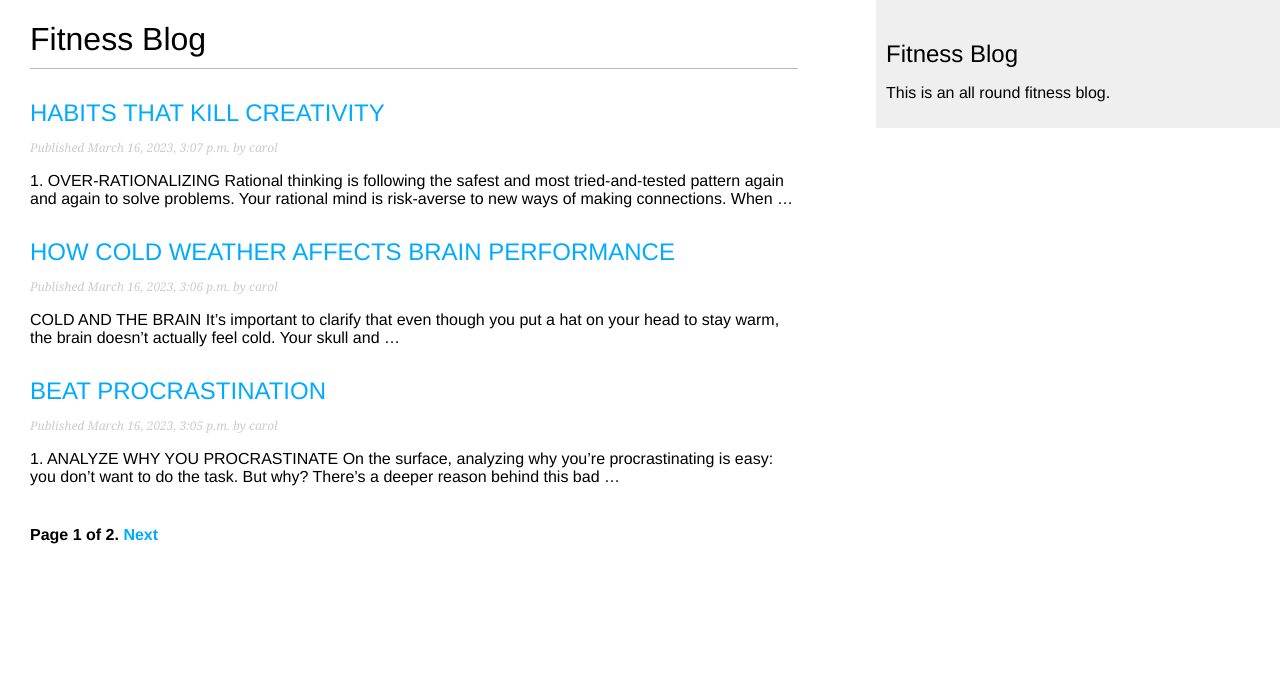
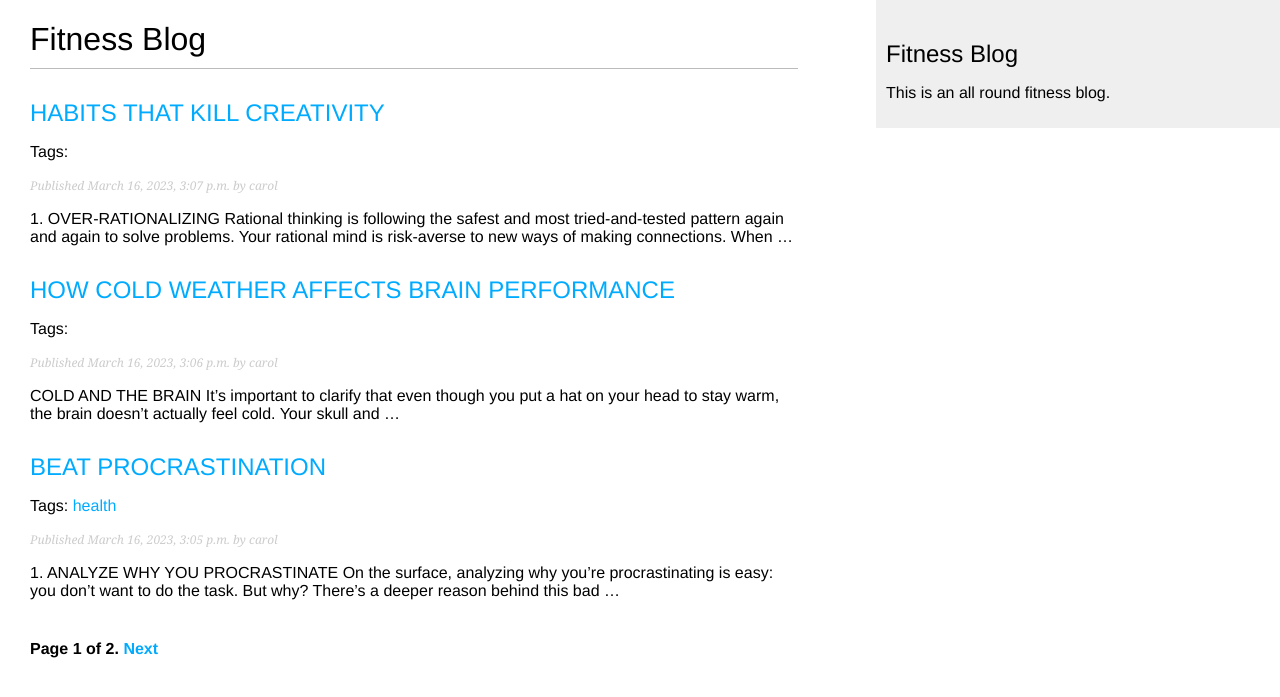
Before and after one commit to CarolGitonga/Fitnessblog, a Django app: page /blog/ in a window 1280 px wide. Shown: the top 697 px of the page. Run offline with Django 4.2, Linux system fonts and the light colour scheme; data comes from the database, SQL or seed files in the repository; both versions use the stored data as it was after the commit; parts of the project's set-up code (start-up, migrations or seed data) failed here and were passed over.

Commit message:
retrieve posts by similarity

```diff
--- a/blog/models.py
+++ b/blog/models.py
@@ -2,6 +2,7 @@ from django.db import models
 from django.utils import timezone
 from django.contrib.auth.models import User
 from django.urls import reverse
+from taggit.managers import TaggableManager
 
 # Create your models here.
 
@@ -27,6 +28,7 @@ class Post(models.Model):
     author = models.ForeignKey(User, on_delete=models.CASCADE, related_name='blog_posts')
     objects = models.Manager()# The default manager
     published = PublishedManager()# Our custom managerf
+    tags = TaggableManager()
 
     class Meta:# this class defines metadata for the model
          ordering = ['-publish']#ordering attribute tells Django to sort results by the publish field
--- a/blog/templates/post/list.html
+++ b/blog/templates/post/list.html
@@ -4,18 +4,30 @@
 
 {% block content %}
 <h1>Fitness Blog</h1>
+{% if tag %}
+<h2> Posts tagged with "{{ tag.name }}"</h2>
+{% endif %}
+
 {% for post in posts %}
 <h2>
     <a href="{{ post.get_absolute_url}}">
         {{ post.title}}
     </a>
 </h2>
+<p class="tags">
+    Tags:
+    {% for tag in post.tags.all %}
+    <a href="{% url "blog:post_list_by_tag" tag.slug %}">
+        {{ tag.name }}
+    </a>
+    {% if not forloop.last %}, {% endif %}
+    {% endfor %}
 <p class="date">
     Published {{ post.publish }} by {{ post.author}}
 </p>
 {{ post.body|truncatewords:30|linebreaks }}
 {% endfor %}
 
-{% include "pagination.html" with page=page_obj %}
+{% include "pagination.html" with page=posts %}
 
 {% endblock %}
--- a/blog/urls.py
+++ b/blog/urls.py
@@ -4,12 +4,15 @@ from . import views
 app_name = 'blog'#allows to organize URLs by application and use the name when referring to them
 
 urlpatterns = [
-    path('', views.PostListView.as_view(), name='post_list'),
+    path('', views.post_list, name='post_list'),
+    #path('', views.PostListView.as_view(), name='post_list'),
 
     #use the publication date and slug for the post detail URL
     path('<int:year>/<int:month>/<int:day>/<slug:post>/', views.post_detail, name='post_detail'),
 
     path('<int:post_id>/share/', views.post_share, name='post_share'),
 
-    path('<int:post_id>/comment/', views.post_comment, name='post_comment')
+    path('<int:post_id>/comment/', views.post_comment, name='post_comment'),
+
+    path('tag/<slug:tag_slug>/', views.post_list, name='post_list_by_tag'),
 ]
--- a/blog/views.py
+++ b/blog/views.py
@@ -6,10 +6,16 @@ from django.views.generic import ListView
 from .forms import EmailPostForm, CommentForm
 from django.core.mail import send_mail
 from django.views.decorators.http import require_POST
+from taggit.models import Tag
+from django.db.models import Count
 
 # Create your views here.
-def post_list(request):#takes the request object as the only parameter.This parameter is required by all views.
+def post_list(request, tag_slug=None):#takes the request object as the only parameter.This parameter is required by all views.
     post_list = Post.published.all()#retrieve all posts with PUBLISHED status
+    tag = None
+    if tag_slug:
+        tag = get_object_or_404(Tag,slug=tag_slug)
+        post_list = post_list.filter(tags__in=[tag])
     # Pagination with 3 posts per page
     paginator = Paginator(post_list, 3)
     page_number = request.GET.get('page', 1)
@@ -23,7 +29,7 @@ def post_list(request):#takes the request object as the only parameter.This para
         posts = paginator.page(paginator.num_pages)
 
 
-    return render(request, 'post/list.html', {'posts': posts})#renders request object,template path,context variables in the given template
+    return render(request, 'post/list.html', {'posts': posts,'tag': tag})#renders request object,template path,context variables in the given template
 
 def post_detail(request, post, year, month, day,):
     post = get_object_or_404(Post, status=Post.Status.PUBLISHED,
@@ -35,7 +41,13 @@ def post_detail(request, post, year, month, day,):
     comments = post.comments.filter(active=True)
     #form for users to comment
     form = CommentForm()
-    return render(request,'post/detail.html', {'post': post , 'comments':comments, 'form':form})
+    #form for users to comment
+    post_tags_ids = post.tags.values_list('id', flat=True)
+    similar_posts = Post.published.filter(tags__in=post_tags_ids)\
+                                .exclude(id=post.id)
+    similar_posts = similar_posts.annotate(same_tags=Count('tags'))\
+                                 .order_by('-same_tags','-publish')[:4]
+    return render(request,'post/detail.html', {'post': post , 'comments':comments, 'form':form, 'similar_posts': similar_posts})
 
 class PostListView(ListView):
     #Alternative post list view
--- a/fitness/settings.py
+++ b/fitness/settings.py
@@ -38,6 +38,7 @@ INSTALLED_APPS = [
     'django.contrib.messages',
     'django.contrib.staticfiles',
     'blog.apps.BlogConfig',
+    'taggit',
 ]
 
 MIDDLEWARE = [
```
Also changed, not shown: blog/templates/post/detail.html (+9 -0 lines), blog/migrations/0004_post_tags.py (added), db.sqlite3.
